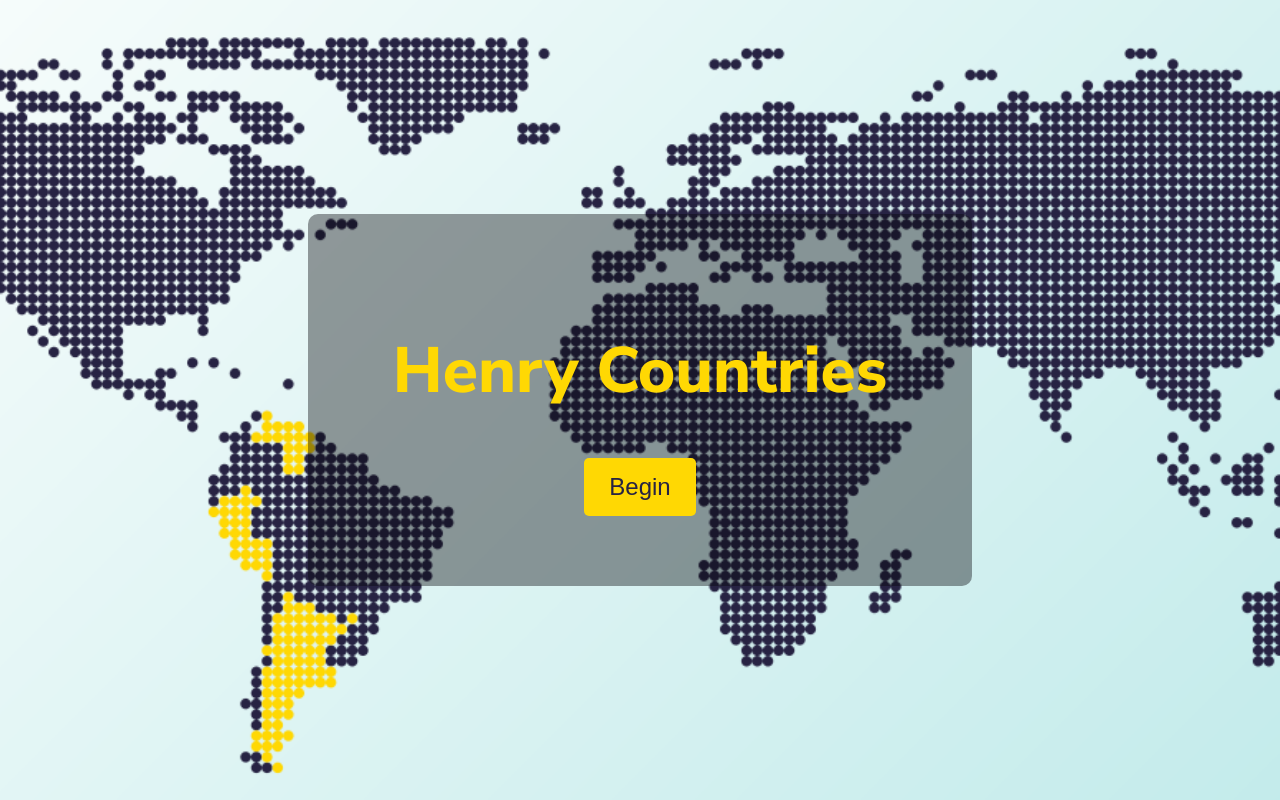
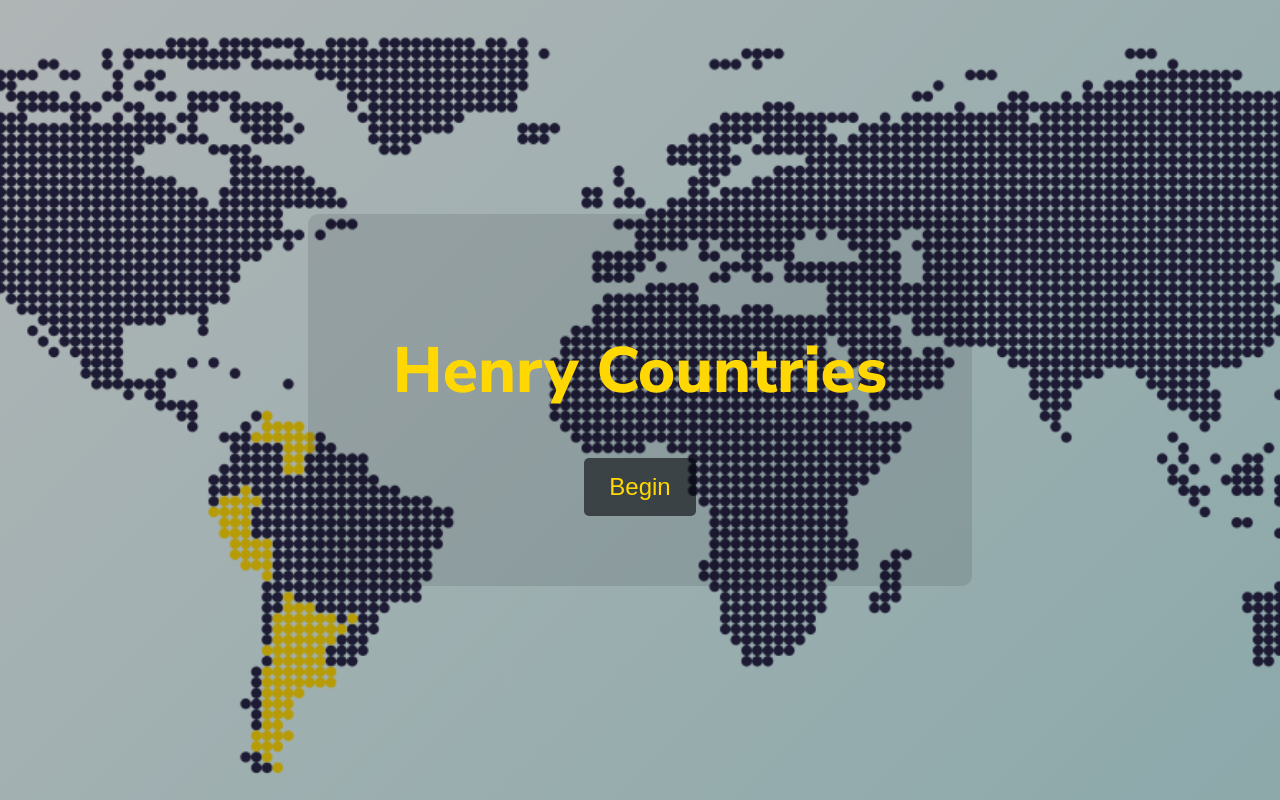
Before and after one commit to aristiguetam/Pi-Countries, a React (Create React App) app in the folder client/: page / in a window 1280 px wide. Built offline with nearby package versions, Linux system fonts and the light colour scheme.

Commit message:
actualizacionBackground

```diff
--- a/client/src/components/Home/home.module.css
+++ b/client/src/components/Home/home.module.css
@@ -17,11 +17,12 @@
     margin-top: 20%;
     margin-bottom: 20%;
     color: #ffd803;
+    /* color: #272343; */
     border-radius: 10px;
     align-items: center;
     justify-content: center;
     flex-direction: column;
-    background: rgba(5, 7, 12, 0.40);
+    background: rgba(5, 7, 12, 0.10);
     /* background:rgba(86, 183, 184, 0.49); */
     /* background: rgba(86, 183, 184, 0.58); */
     /* background: rgba(68, 160, 162, 0.66); */
@@ -30,17 +31,19 @@
 
 .btn {
     font-size: 1.5rem;
-    color: #272343;
-    background-color: #ffd803;
+    /* color: #272343; */
+    color: #ffd803;
     padding: 15px 25px;
     border-radius: 5px;
     border: none;
     cursor: pointer;
-    /* background: rgba(5, 7, 12, 0.30); */
+    background: rgba(5, 7, 12, 0.60);
     transition: 0.2s ease;
 }
 
 .btn:hover {
     padding: 15px 35px;
+    color: #272343;
+    background-color: #ffd803;
     box-shadow: 0px 3px 5px rgb(0, 0, 0, 0.1);
 }
--- a/client/src/index.css
+++ b/client/src/index.css
@@ -1,25 +1,33 @@
-html, body, #root{
-/* height: 100%; */
-box-sizing: border-box;
+html body #root {
+  box-sizing: border-box;
 }
-*,*:before, *:after{
+
+*,
+*:before,
+*:after {
   box-sizing: inherit;
 }
 
-body  {
-/* World Map (1).png */
- /* World Map.png */
-  /* linear-gradient(rgba(5, 7, 12, 0.75), rgba(5,
+body {
+
+  min-height: 100vh;
+  margin: 0;
+  color: #2d334a;
+  font-family: 'Nunito Sans', sans-serif;
+  background-image: linear-gradient(rgba(5, 7, 12, 0.29), rgba(5,
         7,
         12,
-        0.75)), */
-  min-height: 100vh;
-  margin: 0;
-  color:#2d334a;
-    font-family: 'Nunito Sans', sans-serif;
-    background-image: url('./image/World Map (2).png');
-    background-position: center center;
-    background-repeat: no-repeat;
-    background-size: cover;
-    width: 100%;
+        0.29)), url('./image/World Map (2).png');
+  background-position: center center;
+  background-repeat: no-repeat;
+  background-size: cover;
+  width: 100%;
+  height: 100vh;
 }
+
+@media (max-width: 600px) {
+  body {
+    height: 150vh;
+
+  }
+}
```
